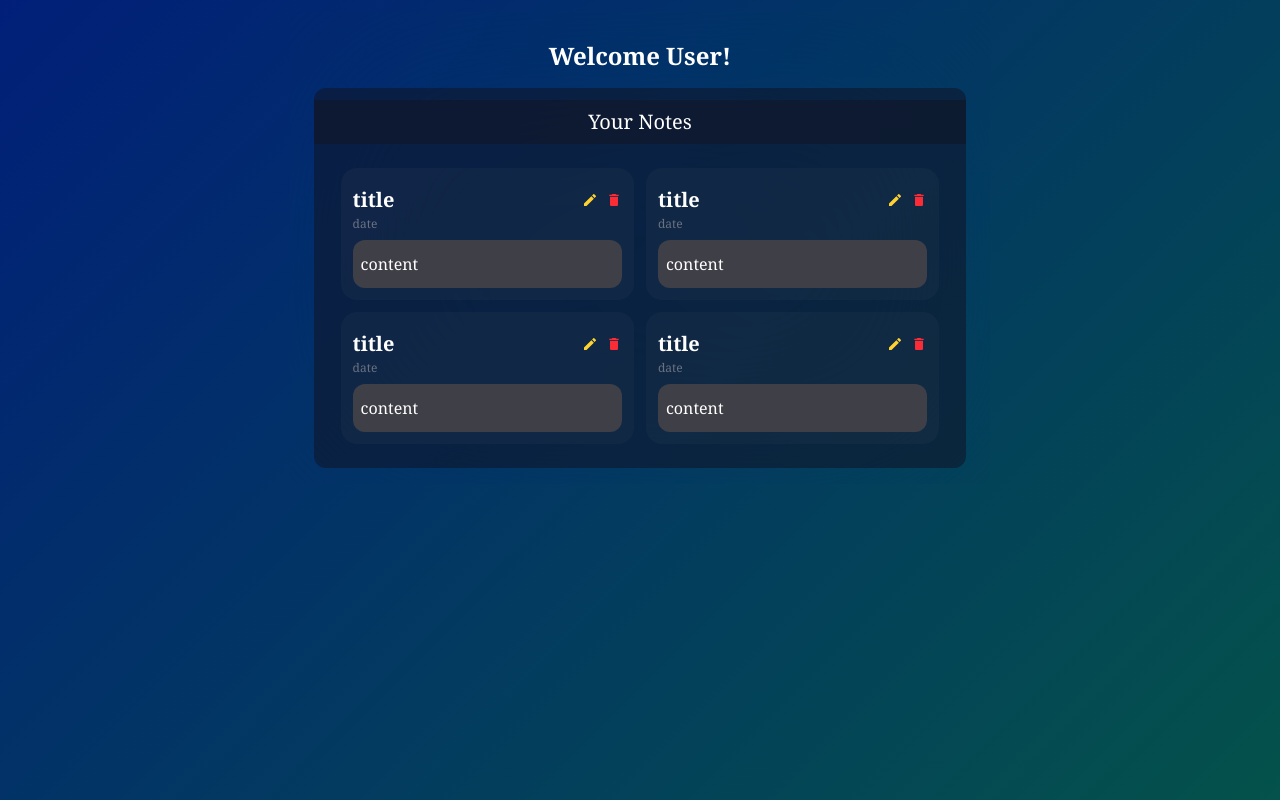
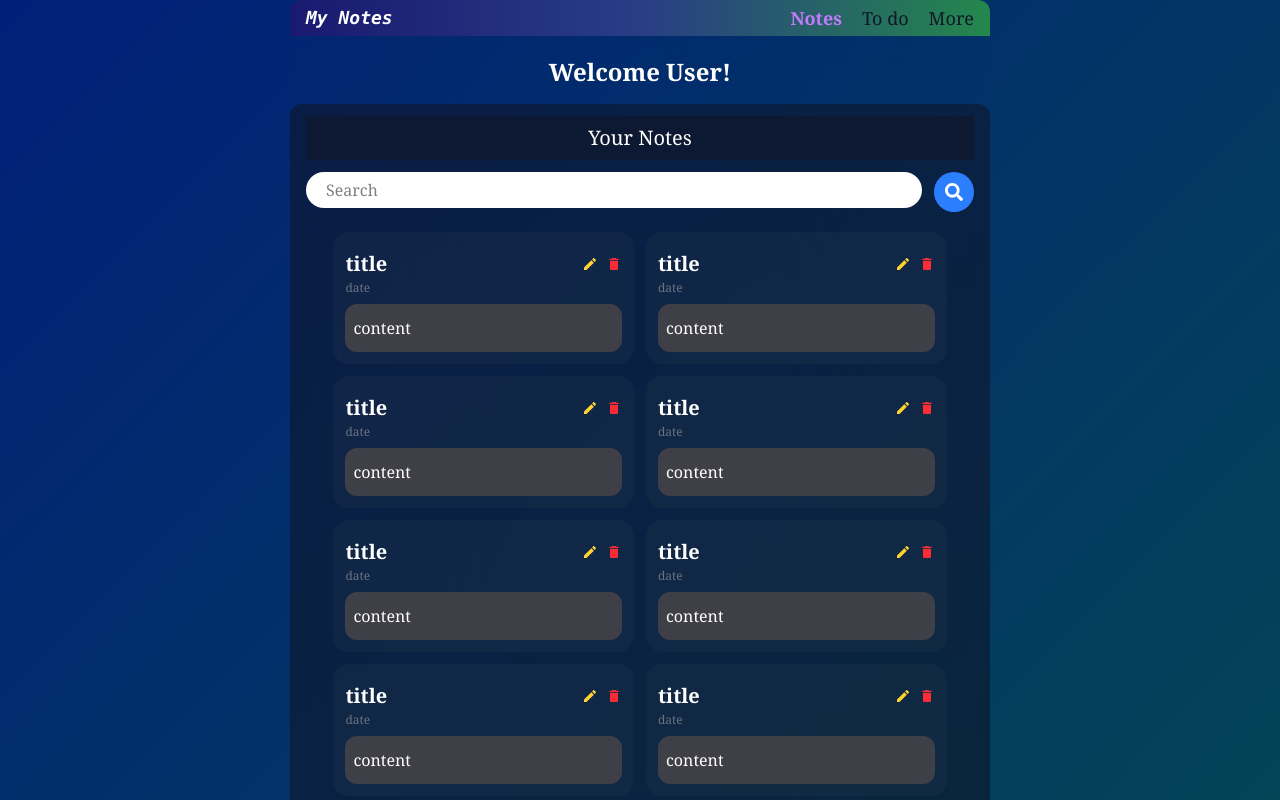
Before and after one commit to Shobhit-singhal/NotesApp-frontEnd, a React (Vite) app: page /notes in a window 1280 px wide. Shown: the top 800 px of the page. Built offline with nearby package versions, Linux system fonts and the light colour scheme.

Commit message:
added navbar

```diff
--- a/src/App.jsx
+++ b/src/App.jsx
@@ -8,9 +8,9 @@ const App = () => {
     return (
         <div className="w-full min-h-screen">
             <Routes>
-                <Route path="/" element={<Login/>} />
-                <Route path="/register" element={<Register/>} />
-                <Route path="/notes" element={<UserUi/>}></Route>
+                <Route path="/" element={<Login />} />
+                <Route path="/register" element={<Register />} />
+                <Route path="/notes" element={<UserUi />}></Route>
             </Routes>
         </div>
     );
--- a/src/componenets/Navbar.jsx
+++ b/src/componenets/Navbar.jsx
@@ -1,11 +1,89 @@
-import React from 'react'
+import React, { useEffect } from "react";
+import { useState } from "react";
+import { Link, NavLink } from "react-router";
 
 const Navbar = () => {
-  return (
-    <div>
+    const style = {
+        background:
+            "linear-gradient(90deg,rgba(25, 25, 112, 1) 0%, rgba(41, 61, 133, 1) 50%, rgba(36, 135, 76, 1) 100%)",
+    };
+    const [showNavbar, setShowNavbar] = useState(true);
+    const scrollToTop = () => {
+        window.scrollTo({ top: 0, behavior: "smooth" });
+    };
 
-    </div>
-  )
-}
+    useEffect(() => {
+        let lastScrollY = window.scrollY;
 
-export default Navbar
+        const handleScroll = (e) => {
+            console.log(e);
+            const currentScrollY = window.scrollY;
+
+            if (currentScrollY > lastScrollY) {
+                setShowNavbar(false); // scrolling down
+            } else {
+                setShowNavbar(true); // scrolling up
+            }
+
+            lastScrollY = currentScrollY;
+        };
+        window.addEventListener("scroll", handleScroll);
+        return () => window.removeEventListener("scroll", handleScroll);
+    }, []);
+
+    return (
+        <div
+            className={` w-full flex justify-between rounded-t-xl text-white text-lg py-1 px-4 sticky top-0 ${
+                showNavbar ? "translate-y-0" : "-translate-y-full"
+            } transition-all ease-it duration-200`}
+            style={style}
+        >
+            <div
+                onClick={scrollToTop}
+                className="font-mono italic font-bold cursor-pointer"
+            >
+                My Notes
+            </div>
+            <ul className="flex gap-5">
+                <NavLink
+                    to="/notes"
+                    className={({ isActive }) =>
+                        `${
+                            isActive
+                                ? "text-purple-400 font-bold"
+                                : "text-gray-900"
+                        } hover:bg-slate-600/30`
+                    }
+                >
+                    Notes
+                </NavLink>
+                <NavLink
+                    to="/"
+                    className={({ isActive }) =>
+                        `${
+                            isActive
+                                ? "text-purple-400 font-bold"
+                                : "text-gray-900"
+                        } hover:bg-slate-600/30`
+                    }
+                >
+                    To do
+                </NavLink>
+                <NavLink
+                    to="/register"
+                    className={({ isActive }) =>
+                        `${
+                            isActive
+                                ? "text-purple-400 font-bold"
+                                : "text-gray-900"
+                        } hover:bg-slate-600/30`
+                    }
+                >
+                    More
+                </NavLink>
+            </ul>
+        </div>
+    );
+};
+
+export default Navbar;
--- a/src/pages/Login.jsx
+++ b/src/pages/Login.jsx
@@ -14,6 +14,7 @@ const Login = () => {
         console.log(username + " " + password);
         setUsername("");
         setPassword("");
+        navigate("/notes");
     };
     const handleShowPassChange = (e) => {
         e.preventDefault();
--- a/src/pages/UserUi.jsx
+++ b/src/pages/UserUi.jsx
@@ -1,25 +1,67 @@
-import React from 'react'
-import Note from '../componenets/Note'
+import React, { useState } from "react";
+import Note from "../componenets/Note";
+import Navbar from "../componenets/Navbar";
+import { FaSearch } from "react-icons/fa";
 
 const UserUi = () => {
-  return (
-    <div className="min-h-screen w-full p-3"
-     style={{
-        "background": "linear-gradient(315deg, #04524B, #011F79)"}}>
-        <div className='w-full max-w-[700px] backdrop-blur-[100px] hover:shadow-md shadow-gray-400 m-auto flex flex-col font-serif items-center p-2 px-2 md:px-6 rounded-xl'>
-            <p className='text-white text-2xl mt-5 font-bold'>Welcome User!</p>
-            <div className='w-full bg-slate-900/60 m-2 rounded-xl flex flex-col mt-4 items-center'>
-                <div className='text-xl text-white mt-3 bg-slate-900/70 w-full text-center py-2'>Your Notes</div>
-                <div className='flex flex-wrap w-full gap-3 justify-center py-6'>
-                   <Note title="title" date="date" content="content"/>
-                   <Note title="title" date="date" content="content"/>
-                   <Note title="title" date="date" content="content"/>
-                   <Note title="title" date="date" content="content"/>
+  const [search, setSearch] = useState("");
+  const handleSubmit=(e)=>{
+    e.preventDefault();
+    setSearch("");
+
+  }
+    return (
+        <div
+            className="min-h-screen w-full"
+            style={{
+                background: "linear-gradient(315deg, #04524B, #011F79)",
+            }}
+        >
+            <div className="w-full max-w-[700px] backdrop-blur-[100px] hover:shadow-md shadow-gray-400 m-auto flex flex-col font-serif items-center rounded-xl relative">
+                <Navbar />
+                <p className="text-white text-2xl mt-5 font-bold">
+                    Welcome User!
+                </p>
+                <div className="w-full bg-slate-900/60 m-2 rounded-xl flex flex-col mt-4 items-center px-4">
+                    <div className="text-xl text-white mt-3 bg-slate-900/70 w-full text-center py-2">
+                        Your Notes
+                    </div>
+                    <form className="h-9 mt-3 w-full flex gap-3" onSubmit={handleSubmit}>
+                        <input
+                            type="text"
+                            value={search}
+                            onChange={(e)=>setSearch(e.target.value)}
+                            className="bg-white px-5 rounded-full outline-0 flex-1 "
+                            placeholder="Search"
+                        />
+                        <button className="h-10 w-10 bg-blue-500 text-white  flex items-center justify-center rounded-full text-lg cursor-pointer">
+                            <FaSearch />
+                        </button>
+                    </form>
+                    <div className="flex flex-wrap w-full gap-3 justify-center py-6">
+                        <Note title="title" date="date" content="content" />
+                        <Note title="title" date="date" content="content" />
+                        <Note title="title" date="date" content="content" />
+                        <Note title="title" date="date" content="content" />
+                        <Note title="title" date="date" content="content" />
+                        <Note title="title" date="date" content="content" />
+                        <Note title="title" date="date" content="content" />
+                        <Note title="title" date="date" content="content" />
+                        <Note title="title" date="date" content="content" />
+                        <Note title="title" date="date" content="content" />
+                        <Note title="title" date="date" content="content" />
+                        <Note title="title" date="date" content="content" />
+                        <Note title="title" date="date" content="content" />
+                        <Note title="title" date="date" content="content" />
+                        <Note title="title" date="date" content="content" />
+                        <Note title="title" date="date" content="content" />
+                        <Note title="title" date="date" content="content" />
+                        <Note title="title" date="date" content="content" />
+                    </div>
                 </div>
             </div>
         </div>
-    </div>
-  )
-}
+    );
+};
 
-export default UserUi
+export default UserUi;
```
